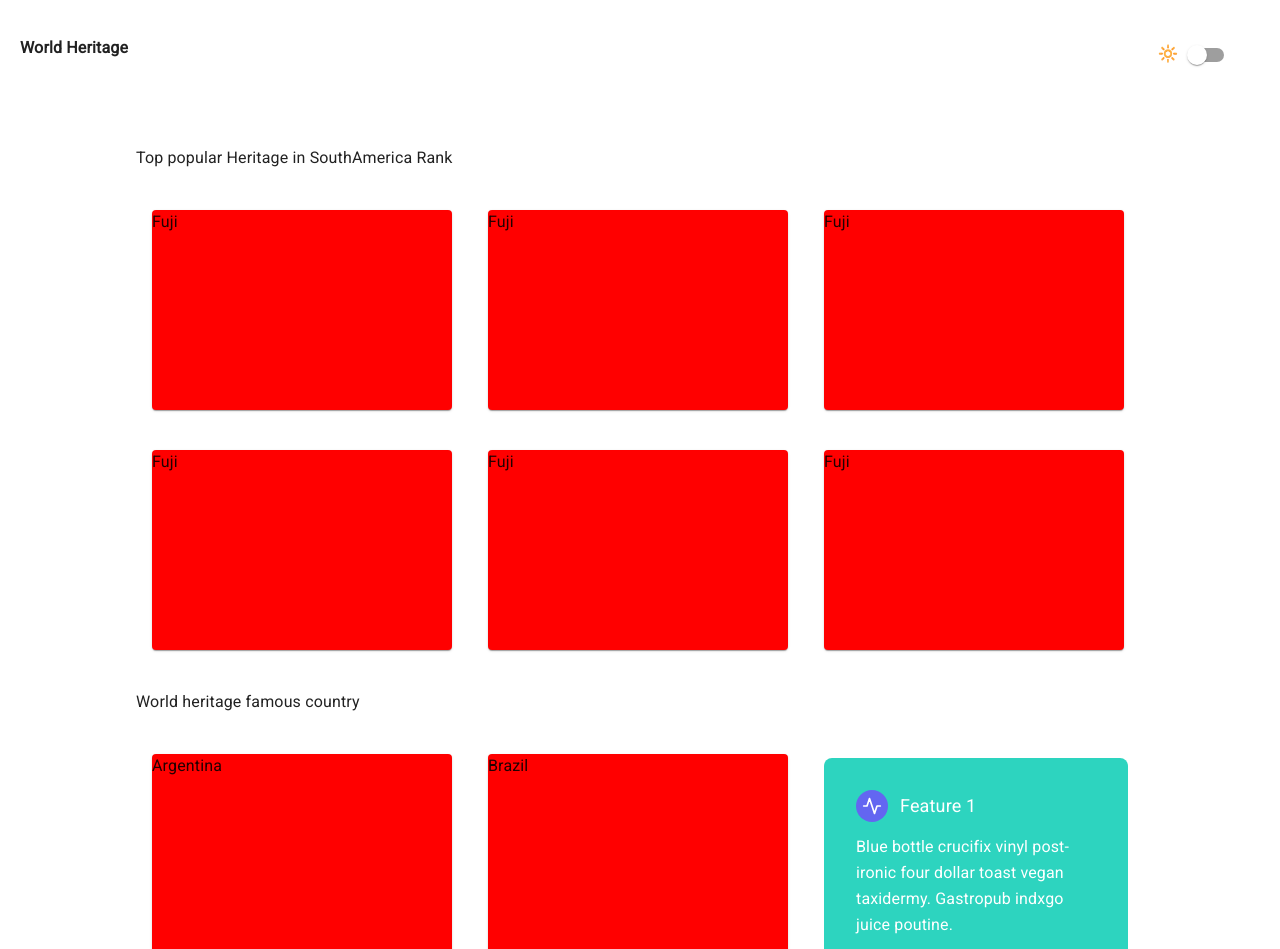
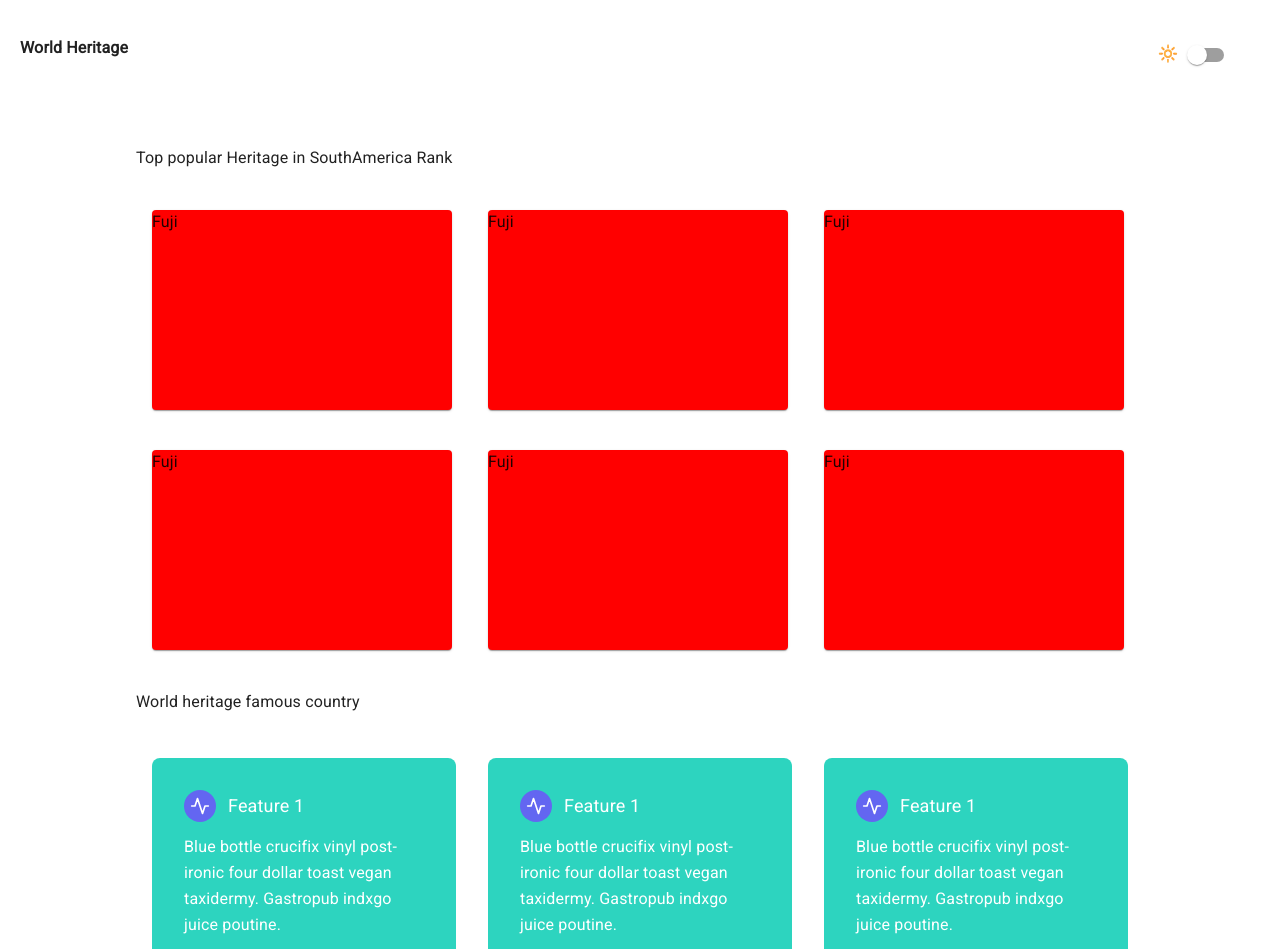
Before and after one commit to zigzagdev/world-heritage, a React (Create React App) app in the folder app/: page /SouthAmerica in a window 1280 px wide. Shown: the top 949 px of the page. Built offline with nearby package versions, Linux system fonts and the light colour scheme; the HTML template or start-up script is replaced by a standard one.

Commit message:
changePostCardComponent

```diff
--- a/app/src/components/continents/Africa.tsx
+++ b/app/src/components/continents/Africa.tsx
@@ -51,12 +51,8 @@ function Africa() {
                      sm:gap-4 gap-y-4 sm:gap-y-8 xs:grid-cols-1  xs:justify-items-center xxs:grid-cols-1
                      xxs:justify-items-center"
                     >
-                        <div className="mx-4 my-3 md:mx-2.5">
-                            <Card style={{background: 'red', height: '200px', width: '300px'}}>Argentina</Card>
-                        </div>
-                        <div className="mx-4 my-3 md:mx-2.5">
-                            <Card style={{background: 'red', height: '200px', width: '300px'}}>Brazil</Card>
-                        </div>
+                        <PostCard/>
+                        <PostCard/>
                         <PostCard/>
                         <PostCard/>
                     </div>
--- a/app/src/components/continents/SouthAmerica.tsx
+++ b/app/src/components/continents/SouthAmerica.tsx
@@ -52,12 +52,8 @@ function SouthAmerica() {
                      sm:gap-4 gap-y-4 sm:gap-y-8 xs:grid-cols-1  xs:justify-items-center xxs:grid-cols-1
                      xxs:justify-items-center"
                     >
-                        <div className="mx-4 my-3 md:mx-2.5">
-                            <Card style={{background: 'red', height: '200px', width: '300px'}}>Argentina</Card>
-                        </div>
-                        <div className="mx-4 my-3 md:mx-2.5">
-                            <Card style={{background: 'red', height: '200px', width: '300px'}}>Brazil</Card>
-                        </div>
+                        <PostCard/>
+                        <PostCard/>
                         <PostCard/>
                         <PostCard/>
                     </div>
```
Also changed, not shown: app/src/components/items/Toast.tsx (line endings or trailing spaces).
